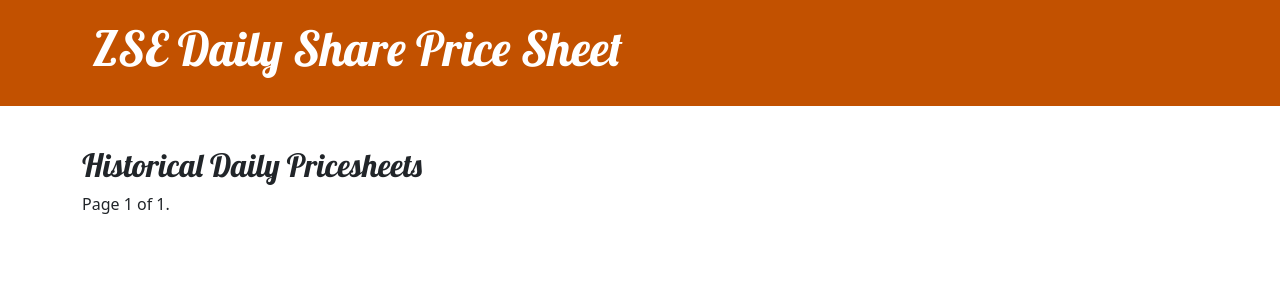
After one commit to charle-k/zsescrapper, a Django app: page /daily_pricesheet_listing/ in a window 1280 px wide. The commit adds this page. Shown: the top 300 px of the page. Run offline with Django 3.2, Linux system fonts and the light colour scheme; data that the repository does not hold is empty.

Commit message:
Added features to display daily price sheets

```diff
--- a/app.json
+++ b/app.json
@@ -1,6 +1,6 @@
 {
-  "name": "Zse Spyder",
-  "description": "Spyder",
+  "name": "ZSE Daily Price Sheet Spyder",
+  "description": "HTML Spider to scrap daily price sheet from Zimbabwe Stock Exchange Website",
   "image": "heroku/python",
   "keywords": ["python", "django" ]
 
--- a/spider/models.py
+++ b/spider/models.py
@@ -12,7 +12,7 @@ class ZSEData(models.Model):
 
     class Meta:
         ordering = ['-created']
-        verbose_name_plural = "ZSEData"
+        verbose_name_plural = "ZSE Data"
 
     def __str__(self):
         t = str(self.trading_date) + ' - ' + str(self.id)
--- /dev/null
+++ b/spider/static/spider/spider.css
@@ -0,0 +1,70 @@
+.page-header {
+    background-color: #C25100;
+    margin-top: 0;
+    margin-bottom: 40px;
+    padding: 20px 20px 20px 40px;
+}
+
+.page-header h1,
+.page-header h1 a,
+.page-header h1 a:visited,
+.page-header h1 a:active {
+    color: #ffffff;
+    font-size: 36pt;
+    text-decoration: none;
+}
+
+h1,
+h2,
+h3,
+h4 {
+    font-family: 'Lobster', cursive;
+}
+
+.date {
+    color: #828282;
+}
+
+.save {
+    float: right;
+}
+
+.post-form textarea,
+.post-form input {
+    width: 100%;
+}
+
+.top-menu,
+.top-menu:hover,
+.top-menu:visited {
+    color: #ffffff;
+    float: right;
+    font-size: 26pt;
+    margin-right: 20px;
+}
+
+.post {
+    margin-bottom: 70px;
+}
+
+.post h2 a,
+.post h2 a:visited {
+    color: #000000;
+}
+
+.post > .date,
+.post > .actions {
+    float: right;
+}
+
+.btn-secondary,
+.btn-secondary:visited {
+    color: #C25100;
+    background: none;
+    border-color: #C25100;
+}
+
+.btn-secondary:hover {
+    color: #FFFFFF;
+    background-color: #C25100;
+}
--- /dev/null
+++ b/spider/templates/spider/base.html
@@ -0,0 +1,25 @@
+<!DOCTYPE html>
+{% load static %}
+<html>
+    <head>
+        <title>ZSE Daily Share Price Sheet</title>
+        <link rel="stylesheet" href="https://cdn.jsdelivr.net/npm/bootstrap@5.1.3/dist/css/bootstrap.min.css" integrity="sha384-1BmE4kWBq78iYhFldvKuhfTAU6auU8tT94WrHftjDbrCEXSU1oBoqyl2QvZ6jIW3" crossorigin="anonymous">
+        <link href='//fonts.googleapis.com/css?family=Lobster&subset=latin,latin-ext' rel='stylesheet' type='text/css'>
+        <link rel="stylesheet" href="{% static 'spider/spider.css' %}">
+    </head>
+    <body>
+        <header class="page-header">
+          <div class="container">
+              <h1><a href="/">ZSE Daily Share Price Sheet</a></h1>
+          </div>
+        </header>
+        <main class="container">
+            <div class="row">
+                <div class="col">
+                {% block content %}
+                {% endblock %}
+                </div>
+            </div>
+        </main>
+    </body>
+</html>
--- a/spider/templates/spider/checkzse.html
+++ b/spider/templates/spider/checkzse.html
@@ -5,8 +5,8 @@
     <title>Checking ZSE Prices - {{ sale_date }}</title>
 </head>
 <body>
-Checking ZSE Prices - {{ sale_date }}
-
+<h1>Checking ZSE Prices - {{ sale_date }}</h1>
+<a href="1">Back to Main Page</a>
 <hr>
 <table>
     {% for r in zse_data %}
--- /dev/null
+++ b/spider/templates/spider/daily_pricesheet_listing.html
@@ -0,0 +1,35 @@
+{% extends 'spider/base.html' %}
+
+{% block content %}
+    <h2>Historical Daily Pricesheets</h2>
+
+    {% for p in pricesheet_list %}
+        <article class="post">
+            <time class="date">
+                {{ p.created  }}
+            </time>
+            <h3><a href="{% url 'spider:daily_pricesheet' p.id %}">{{ p.trading_date }}</a></h3>
+
+        </article>
+    {% endfor %}
+
+
+    <div class="pagination">
+    <span class="step-links">
+        {% if pricesheet_list.has_previous %}
+            <a href="?page=1">&laquo; first</a>
+            <a href="?page={{ pricesheet_list.previous_page_number }}">previous</a>
+        {% endif %}
+
+        <span class="current">
+            Page {{ pricesheet_list.number }} of {{ pricesheet_list.paginator.num_pages }}.
+        </span>
+
+        {% if pricesheet_list.has_next %}
+            <a href="?page={{ pricesheet_list.next_page_number }}">next</a>
+            <a href="?page={{ pricesheet_list.paginator.num_pages }}">last &raquo;</a>
+        {% endif %}
+    </span>
+</div>
+
+{% endblock %}
--- a/spider/urls.py
+++ b/spider/urls.py
@@ -2,7 +2,10 @@ from django.urls import path
 
 from . import views
 
+app_name = 'spider'
 urlpatterns = [
     path('', views.index, name='index'),
+    path('daily_pricesheet_listing/', views.daily_pricesheet_listing, name='daily_pricesheet_listing'),
+    path('daily_pricesheet/<int:id>/', views.daily_pricesheet, name="daily_pricesheet"),
     path('tarisa/', views.check_zse, name='check_zse'),
 ]
--- a/spider/views.py
+++ b/spider/views.py
@@ -1,34 +1,64 @@
 import json
 
-from django.shortcuts import render
+from django.shortcuts import render, get_object_or_404
 from django.http import HttpResponse
+from django.utils import timezone
+from django.core.paginator import Paginator
+from django.conf import settings
 
 from .utils import get_zse_data
 from .models import ZSEData
 
 
 def index(request):
-    return HttpResponse("Hello, world. You're at the polls index.")
+    trading_date = timezone.now().date()
+    zse_data = ZSEData.objects.filter(trading_date__lte=trading_date).first()
+    counters = []
+    if zse_data:
+        trading_date = zse_data.trading_date
+        counters = json.loads(zse_data.data)
+    scrapping_key = settings.SCRAPPING_KEY
+    return render(request, 'spider/index.html', {'zse_data': zse_data,
+                                                 'trading_date': trading_date,
+                                                 'counters': counters,
+                                                 'scrapping_key': scrapping_key})
 
 
 def check_zse(request):
-    zse_data, sale_date = get_zse_data()
-    print('ZSE Sale Date =>', sale_date)
-    json_data = json.dumps(zse_data)
-    save_data = False
-    zse_obj = ZSEData.objects.filter(trading_date=sale_date).first()
-    print(zse_obj)
-    if zse_obj:
-        if zse_obj.data != json_data:
-            save_data = True
-            zse_obj.data_changed = True
-            zse_obj.save()
+    key = request.GET.get('key', '')
+    if key == settings.SCRAPPING_KEY:
+        zse_data, sale_date = get_zse_data()
+        print('ZSE Sale Date =>', sale_date)
+        json_data = json.dumps(zse_data)
+        zse_obj = ZSEData.objects.filter(trading_date=sale_date).first()
+        # print(zse_obj)
+        if zse_obj:
+            if zse_obj.data != json_data:
+                zse_obj.data = json_data
+                zse_obj.data_changed = True
+                zse_obj.save()
+        else:
+            rec = ZSEData(data=json_data, trading_date=sale_date)
+            rec.save()
+
+        return render(request, 'spider/checkzse.html', {'zse_data': zse_data, 'sale_date': sale_date})
     else:
-        save_data = True
-    if save_data:
-        rec = ZSEData(data=json_data, trading_date=sale_date)
-        rec.save()
+        # Key forwarded by browser agent does not match current scrapping key
+        return HttpResponse('To be or not to be...')
 
-    return render(request, 'spider/checkzse.html', {'zse_data': zse_data, 'sale_date': sale_date})
 
-# Create your views here.
+def daily_pricesheet_listing(request):
+    zse_data_list = ZSEData.objects.all()
+    paginator = Paginator(zse_data_list, 20) # Show 20 dates per page.
+    page_number = request.GET.get('page')
+    pricesheet_list = paginator.get_page(page_number)
+    return render(request, 'spider/daily_pricesheet_listing.html', {'pricesheet_list': pricesheet_list})
+
+
+def daily_pricesheet(request, id):
+    zse_data = get_object_or_404(ZSEData, id=id)
+    trading_date = zse_data.trading_date
+    counters = json.loads(zse_data.data)
+    return render(request, 'spider/daily_pricesheet.html', {'zse_data': zse_data,
+                                                 'trading_date': trading_date,
+                                                 'counters': counters})
```
Also changed, not shown: config/settings.py (+5 -2 lines), spider/templates/spider/daily_pricesheet.html (added, +55 -0 lines), spider/templates/spider/index.html (added, +62 -0 lines), README.md (added), 2 other files.
